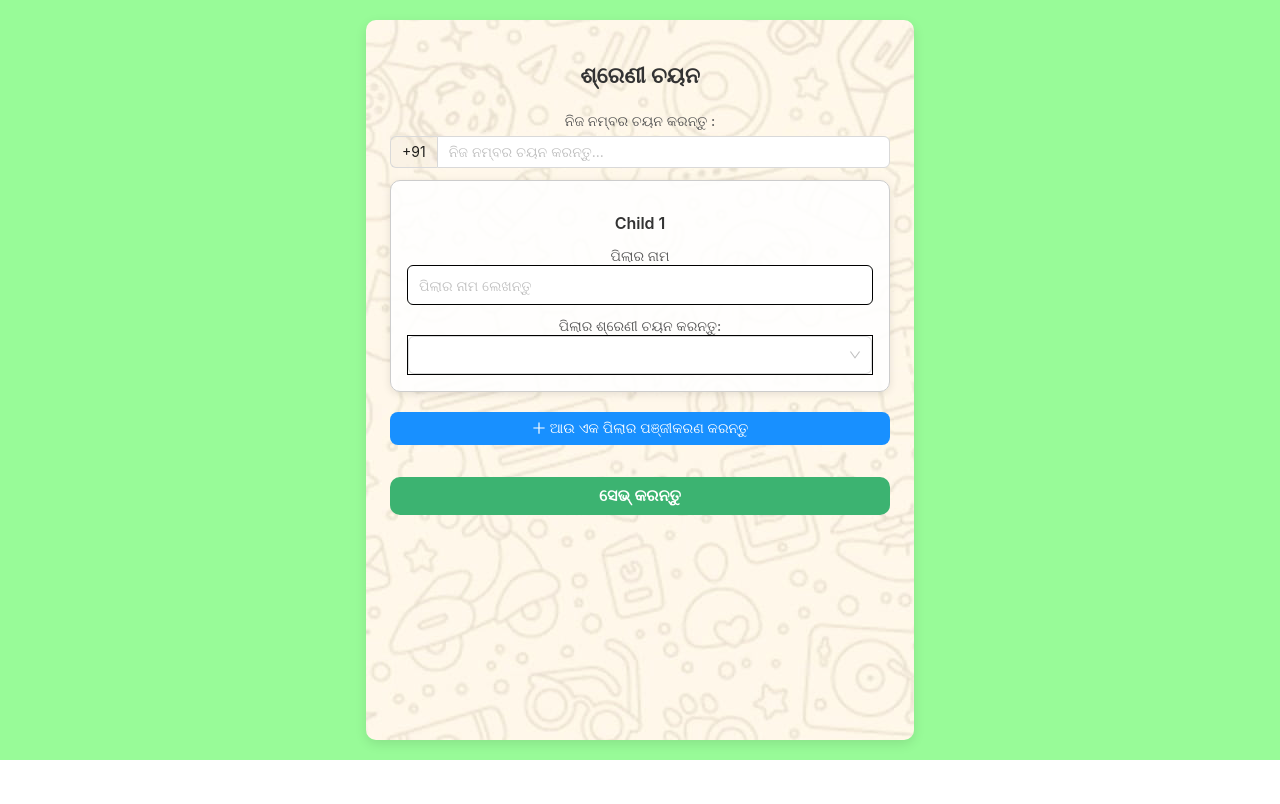
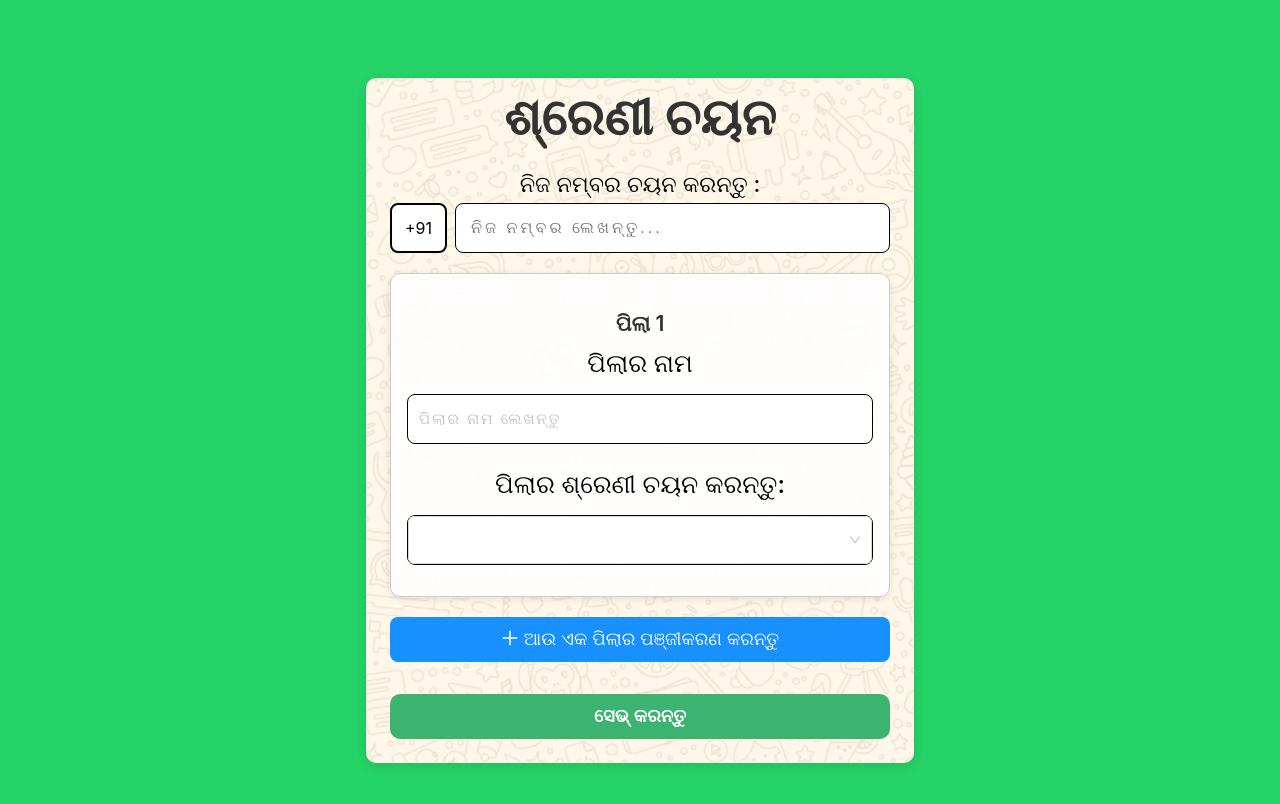
Before and after one commit to Debaswinimishra/wa-student-class-update, a React (Create React App) app: page / in a window 1280 px wide. Shown: the top 804 px of the page. Built offline with nearby package versions, Linux system fonts and the light colour scheme.

Commit message:
ui changes

```diff
--- a/src/pages/index.js
+++ b/src/pages/index.js
@@ -30,7 +30,6 @@ const Page = () => {
   }));
 
   const participantOnChange = (value) => {
-    console.log("value---------->>", value);
     setSearchedParticipant(value);
   };
 
@@ -65,11 +64,6 @@ const Page = () => {
       { childName: "", selectedClass: "", gender: "" },
     ]);
   };
-
-  console.log(
-    "searchedParticipant.length < 12-------->",
-    searchedParticipant.length < 12
-  );
 
   const handleSave = async () => {
     if (!searchedParticipant || searchedParticipant.length < 12) {
@@ -140,6 +134,13 @@ const Page = () => {
   //   }
   // };
 
+  // useEffect(()=>{
+  //   if(searchedParticipant.length===12){
+
+  //   }
+
+  // },[])
+
   return (
     <div style={styles.wrapper}>
       <div style={styles.card}>
@@ -165,7 +166,17 @@ const Page = () => {
         </div> */}
 
         <div style={styles.formGroup}>
-          <label style={styles.label}>ନିଜ ନମ୍ବର ଚୟନ କରନ୍ତୁ :</label>
+          <label
+            style={{
+              marginBottom: "6px",
+              fontWeight: "500",
+              fontSize: "1.4rem",
+              color: "black",
+              // marginTop: "3px",
+            }}
+          >
+            ନିଜ ନମ୍ବର ଚୟନ କରନ୍ତୁ :
+          </label>
           {/* <AutoComplete
             options={autoCompleteOptions}
             placeholder="ନିଜ ନମ୍ବର ଚୟନ କରନ୍ତୁ..."
@@ -176,8 +187,27 @@ const Page = () => {
               option?.label?.toLowerCase().includes(inputValue.toLowerCase())
             }
           > */}
-          <Input
-            addonBefore="+91"
+          <div style={{ display: "flex", alignItems: "center", gap: "8px" }}>
+            <div
+              style={{
+                display: "flex",
+                alignItems: "center",
+                gap: "8px",
+                width: "100%",
+              }}
+            >
+              <span
+                style={{
+                  padding: "13px",
+                  borderRadius: "8px",
+                  backgroundColor: "white",
+                  border: "2px solid black",
+                }}
+              >
+                +91
+              </span>
+              <input
+                type="tel"
                 value={
                   searchedParticipant.startsWith("91")
                     ? searchedParticipant.slice(2)
@@ -188,14 +218,25 @@ const Page = () => {
                   participantOnChange("91" + input);
                 }}
                 maxLength={10}
-            placeholder="ନିଜ ନମ୍ବର ଚୟନ କରନ୍ତୁ..."
+                placeholder="ନିଜ ନମ୍ବର ଲେଖନ୍ତୁ..."
+                style={{
+                  padding: "15px",
+                  borderRadius: "8px",
+                  border: "1px solid black",
+                  width: "100%",
+                  fontSize: "1rem",
+                  letterSpacing: "3px",
+                }}
               />
+            </div>
+          </div>
+
           {/* </AutoComplete> */}
         </div>
 
         {children.map((child, index) => (
           <div key={index} style={styles.childCard}>
-            <h3 style={styles.childTitle}>Child {index + 1}</h3>
+            <h3 style={styles.childTitle}>ପିଲା {index + 1}</h3>
             <div style={{ marginBottom: 10 }}>
               <label style={styles.label}>ପିଲାର ନାମ</label>
               <Input
@@ -267,9 +308,10 @@ const styles = {
   wrapper: {
     display: "flex",
     justifyContent: "center",
+    alignItems: "center", // optional: center vertically too
     padding: "20px",
-    minHeight: "90vh",
-    backgroundColor: "rgb(152,251,152)",
+    minHeight: "100vh", // makes it responsive to full device height
+    backgroundColor: "#25D366", // WhatsApp green
   },
   card: {
     width: "100%",
@@ -278,12 +320,16 @@ const styles = {
     borderRadius: "10px",
     boxShadow: "0 4px 12px rgba(0,0,0,0.1)",
     backgroundImage: `url(${backgroundImg})`,
+    backgroundSize: "cover", // optional: ensures image scales nicely
+    backgroundPosition: "center",
   },
+
   title: {
     textAlign: "center",
-    marginBottom: "24px",
-    fontSize: "22px",
+    marginBottom: "22px",
+    fontSize: "50px",
     color: "#333",
+    marginTop: "-3%",
   },
   formGroup: {
     display: "flex",
@@ -292,22 +338,27 @@ const styles = {
   label: {
     marginBottom: "6px",
     fontWeight: "500",
-    fontSize: "14px",
-    color: "#555",
+    fontSize: "25px",
+    color: "black",
+    marginTop: "10px",
   },
   input: {
     width: "100%",
-    height: "40px",
-    fontSize: "14px",
+    height: "50px",
+    fontSize: "15px",
     border: "solid black 1px",
+    marginTop: "15px",
+    marginBottom: "15px",
+    borderRadius: "8px",
+    letterSpacing: "2px",
   },
   button: {
     width: "100%",
-    padding: "10px",
+    padding: "12px",
     marginTop: "16px",
     backgroundColor: "rgb(60,179,113)",
     color: "white",
-    fontSize: "16px",
+    fontSize: "18px",
     fontWeight: "bold",
     border: "none",
     borderRadius: "10px",
@@ -315,11 +366,11 @@ const styles = {
   },
   addButton: {
     width: "100%",
-    padding: "8px",
+    padding: "12px",
     marginBottom: "16px",
     backgroundColor: "#1890ff",
     color: "white",
-    fontSize: "14px",
+    fontSize: "18px",
     border: "none",
     borderRadius: "8px",
     cursor: "pointer",
@@ -334,11 +385,11 @@ const styles = {
     marginBottom: "20px",
     boxShadow: "0 2px 8px rgba(0, 0, 0, 0.1)",
     border: "1px solid #ccc",
-    marginTop: "12px",
+    marginTop: "20px",
   },
   childTitle: {
     marginBottom: "12px",
-    fontSize: "16px",
+    fontSize: "21px",
     fontWeight: "600",
     color: "#333",
   },
```
Lines whose indentation alone changed are shown as unchanged.
